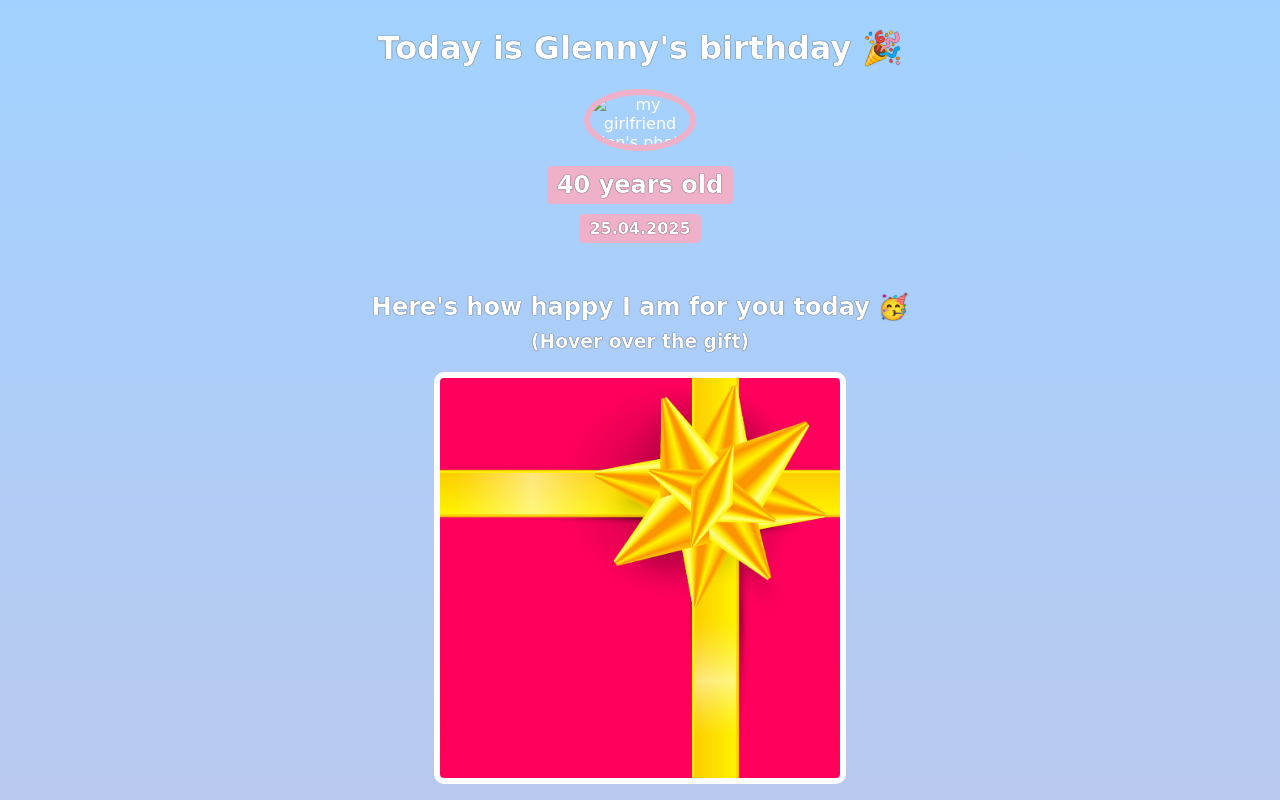
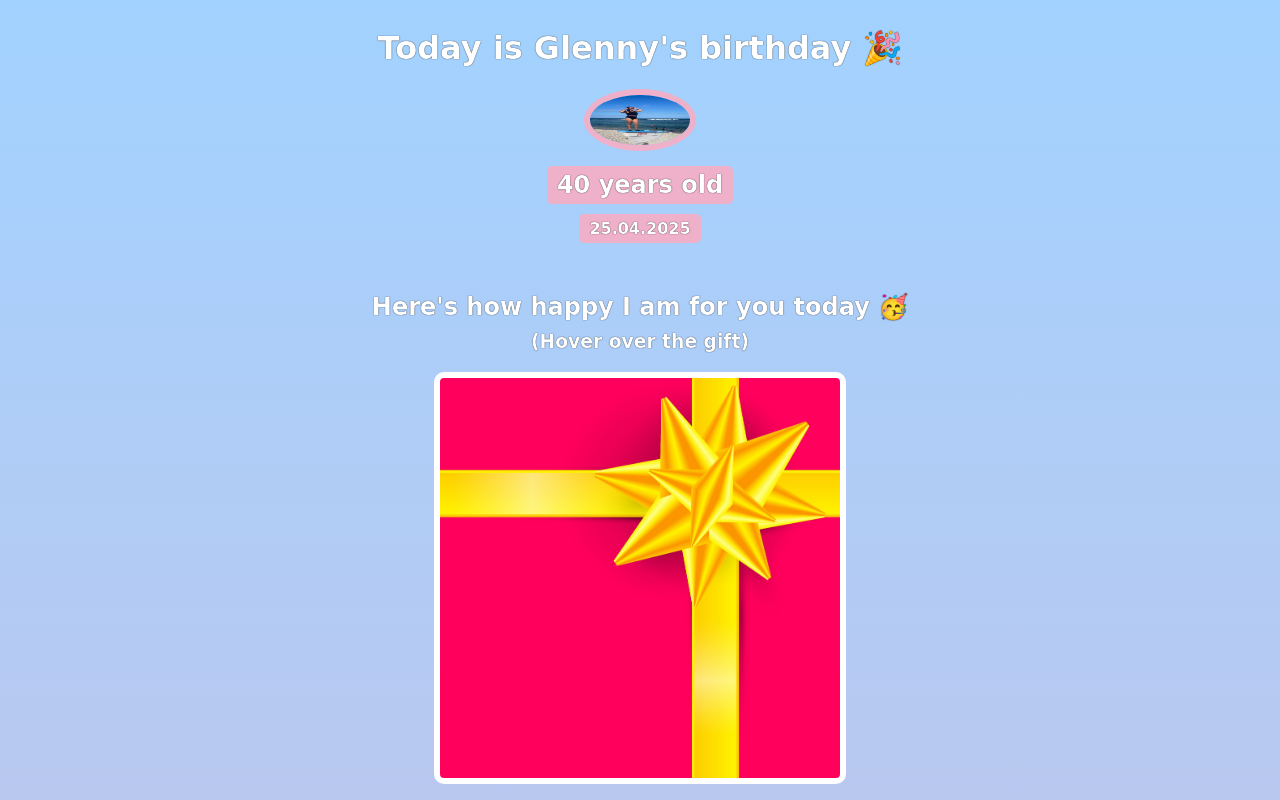
Before and after one commit to osandoval1976/birthday_gift_site, a plain HTML site: page index.html in a window 1280 px wide. Shown: the top 800 px of the page. Drawn offline with Linux system fonts and the light colour scheme; a web font is replaced by a local one.

Commit message:
updated index

```diff
--- a/index.html
+++ b/index.html
@@ -12,7 +12,7 @@
     <body>
         <div id="header">
             <h1>Today is Glenny's birthday 🎉</h1>
-            <img id="bff-img" src="images/Glennys.jpg" alt="my girlfriend glen's photo">
+            <img id="bff-img" src="Glennys.jpg" alt="my girlfriend glen's photo">
             <h2 id="bday-age">40 years old</h2>
             <h4 id="bday-date">25.04.2025</h4>
         </div>
```
